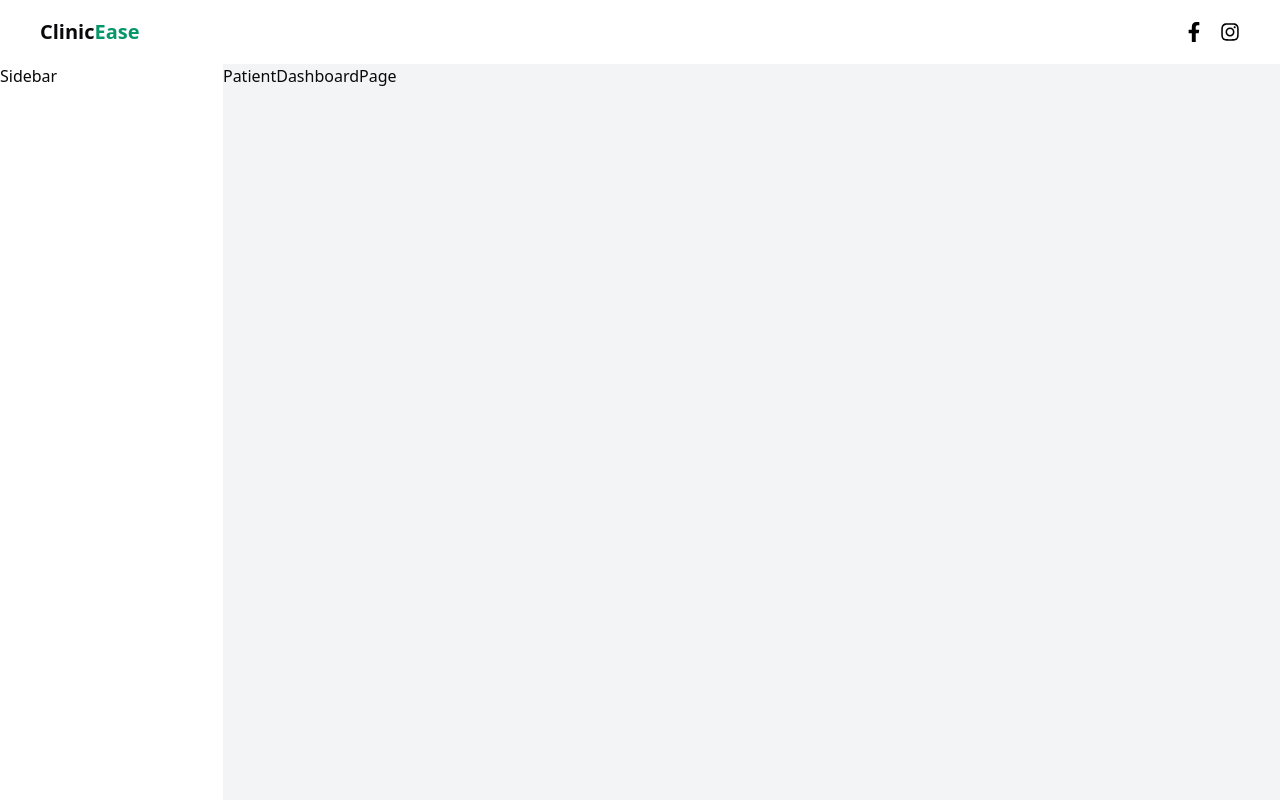
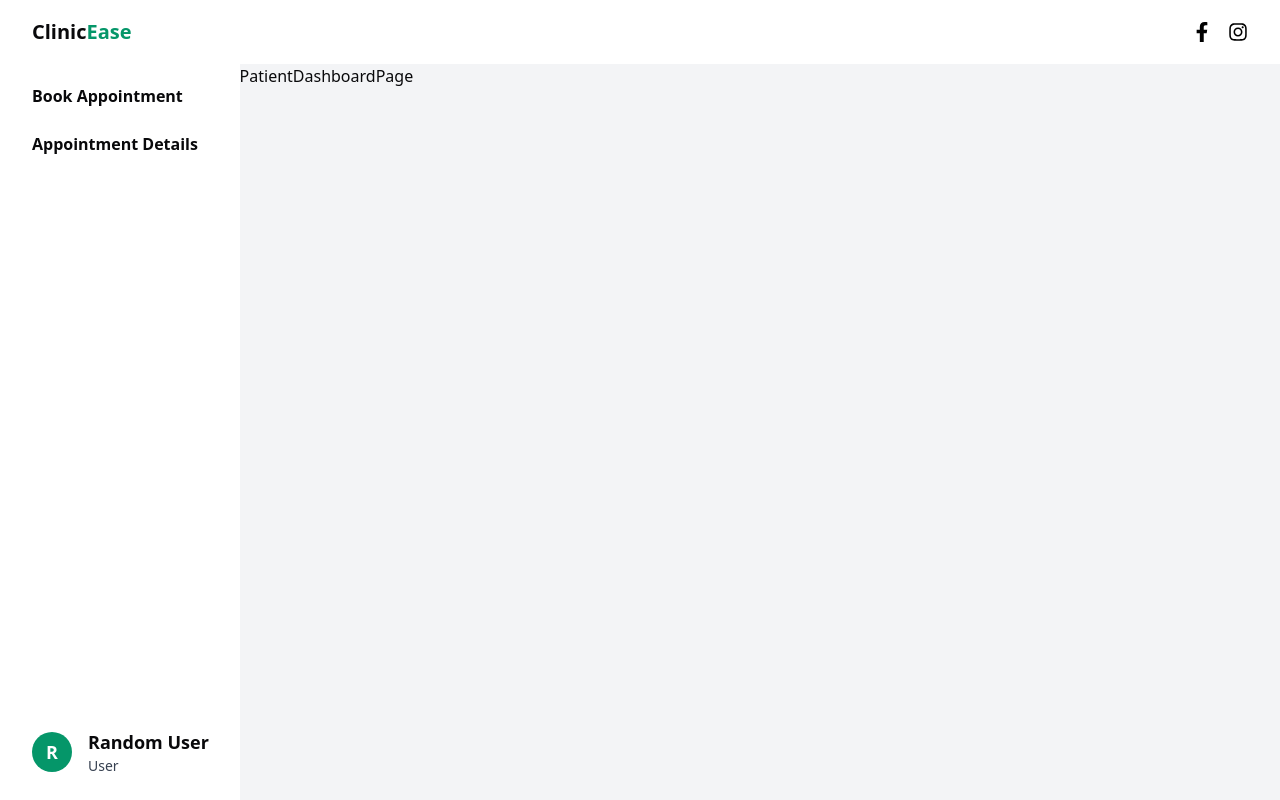
Before and after one commit to HimanshuS1nha/Clinic-Ease, a React (Vite) app in the folder client/: page /dashboard/patient in a window 1280 px wide. Built offline with nearby package versions, Linux system fonts and the light colour scheme.

Commit message:
Sidebar updated

```diff
--- /dev/null
+++ b/client/constants/sidebar-items.ts
@@ -0,0 +1,10 @@
+export const patientSidebarItems = [
+  {
+    title: "Book Appointment",
+    url: "",
+  },
+  {
+    title: "Appointment Details",
+    url: "",
+  },
+];
--- a/client/src/components/dashboard/Navbar.tsx
+++ b/client/src/components/dashboard/Navbar.tsx
@@ -2,7 +2,7 @@ import { FaFacebookF, FaInstagram } from "react-icons/fa";
 
 const Navbar = () => {
   return (
-    <nav className="h-[8vh] flex justify-between px-10 items-center">
+    <nav className="h-[8vh] flex justify-between px-8 items-center">
       <p className="text-xl font-semibold">
         Clinic<span className="text-emerald-600 font-bold">Ease</span>
       </p>
--- a/client/src/components/dashboard/Sidebar.tsx
+++ b/client/src/components/dashboard/Sidebar.tsx
@@ -1,5 +1,32 @@
+import { Link } from "react-router-dom";
+import { patientSidebarItems } from "../../../constants/sidebar-items";
+
 const Sidebar = () => {
-  return <div className="w-[270px]">Sidebar</div>;
+  return (
+    <div className="w-[280px] px-8 pt-5 flex flex-col gap-y-6">
+      {patientSidebarItems.map((item) => {
+        return (
+          <Link
+            to={item.url}
+            className="font-semibold hover:text-emerald-600 delay-100 transition-all"
+          >
+            {item.title}
+          </Link>
+        );
+      })}
+
+      <div className="flex gap-x-4 items-center absolute bottom-4 group hover:bg-emerald-200 py-2 pl-4 pr-8 cursor-pointer -mx-4 rounded-full">
+        <div className="bg-emerald-600 flex items-center justify-center w-10 h-10 rounded-full">
+          <p className="text-white text-lg font-semibold">R</p>
+        </div>
+
+        <div className="flex flex-col">
+          <p className="text-lg font-semibold">Random User</p>
+          <p className="text-gray-700 text-sm">User</p>
+        </div>
+      </div>
+    </div>
+  );
 };
 
 export default Sidebar;
```
